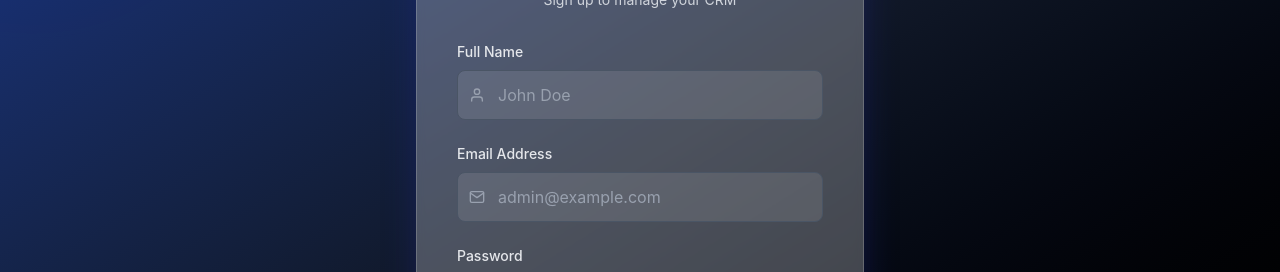
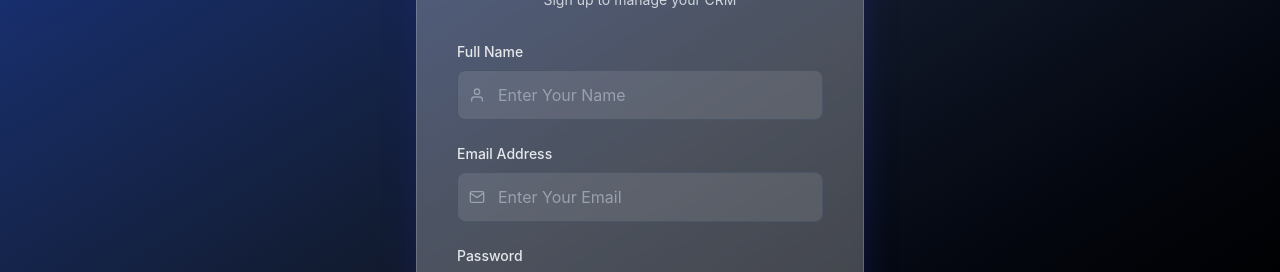
Before and after one commit to adu-pawar/FUTURE_FS_02, a React (Vite) app in the folder client/: page /signup in a window 1280 px wide. Shown: the part 239-511 px from the top of the page. Built offline with nearby package versions, Linux system fonts and the light colour scheme.

Commit message:
Update login/register placeholders and project structure

```diff
--- a/client/src/pages/Login.jsx
+++ b/client/src/pages/Login.jsx
@@ -54,7 +54,7 @@ const Login = () => {
                 type="email"
                 required
                 className="w-full rounded-lg border border-gray-600 bg-white/10 py-3 pl-10 pr-4 text-white placeholder-gray-400 outline-none transition-all focus:border-blue-500 focus:bg-white/20 focus:ring-2 focus:ring-blue-500/50"
-                placeholder="admin@example.com"
+                placeholder="Enter Your Email"
                 value={email}
                 onChange={(e) => setEmail(e.target.value)}
               />
--- a/client/src/pages/Register.jsx
+++ b/client/src/pages/Register.jsx
@@ -54,7 +54,7 @@ const Register = () => {
                 type="text"
                 required
                 className="w-full rounded-lg border border-gray-600 bg-white/10 py-3 pl-10 pr-4 text-white placeholder-gray-400 outline-none transition-all focus:border-blue-500 focus:bg-white/20 focus:ring-2 focus:ring-blue-500/50"
-                placeholder="John Doe"
+                placeholder="Enter Your Name"
                 value={name}
                 onChange={(e) => setName(e.target.value)}
               />
@@ -71,7 +71,7 @@ const Register = () => {
                 type="email"
                 required
                 className="w-full rounded-lg border border-gray-600 bg-white/10 py-3 pl-10 pr-4 text-white placeholder-gray-400 outline-none transition-all focus:border-blue-500 focus:bg-white/20 focus:ring-2 focus:ring-blue-500/50"
-                placeholder="admin@example.com"
+                placeholder="Enter Your Email"
                 value={email}
                 onChange={(e) => setEmail(e.target.value)}
               />
```
